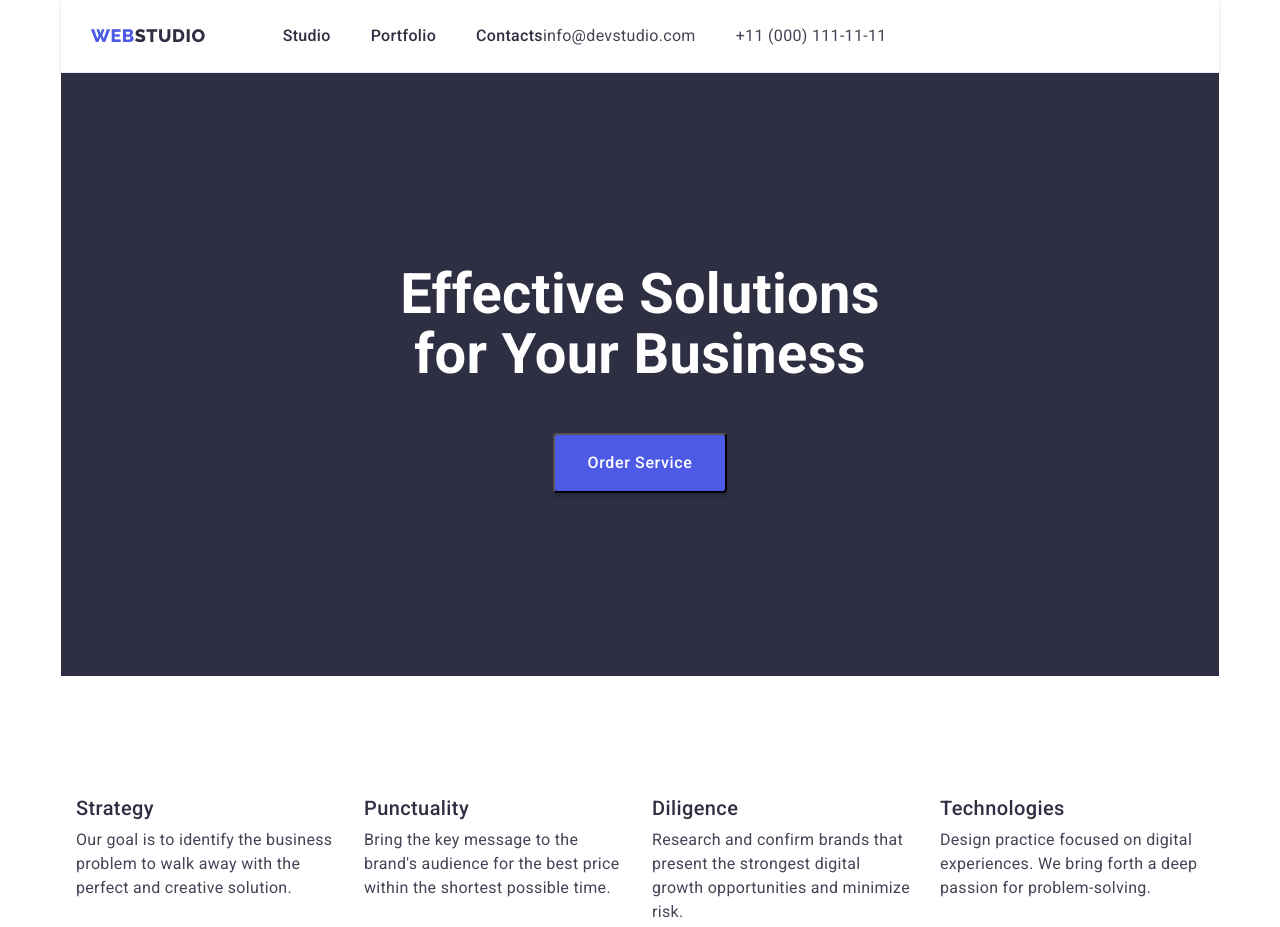
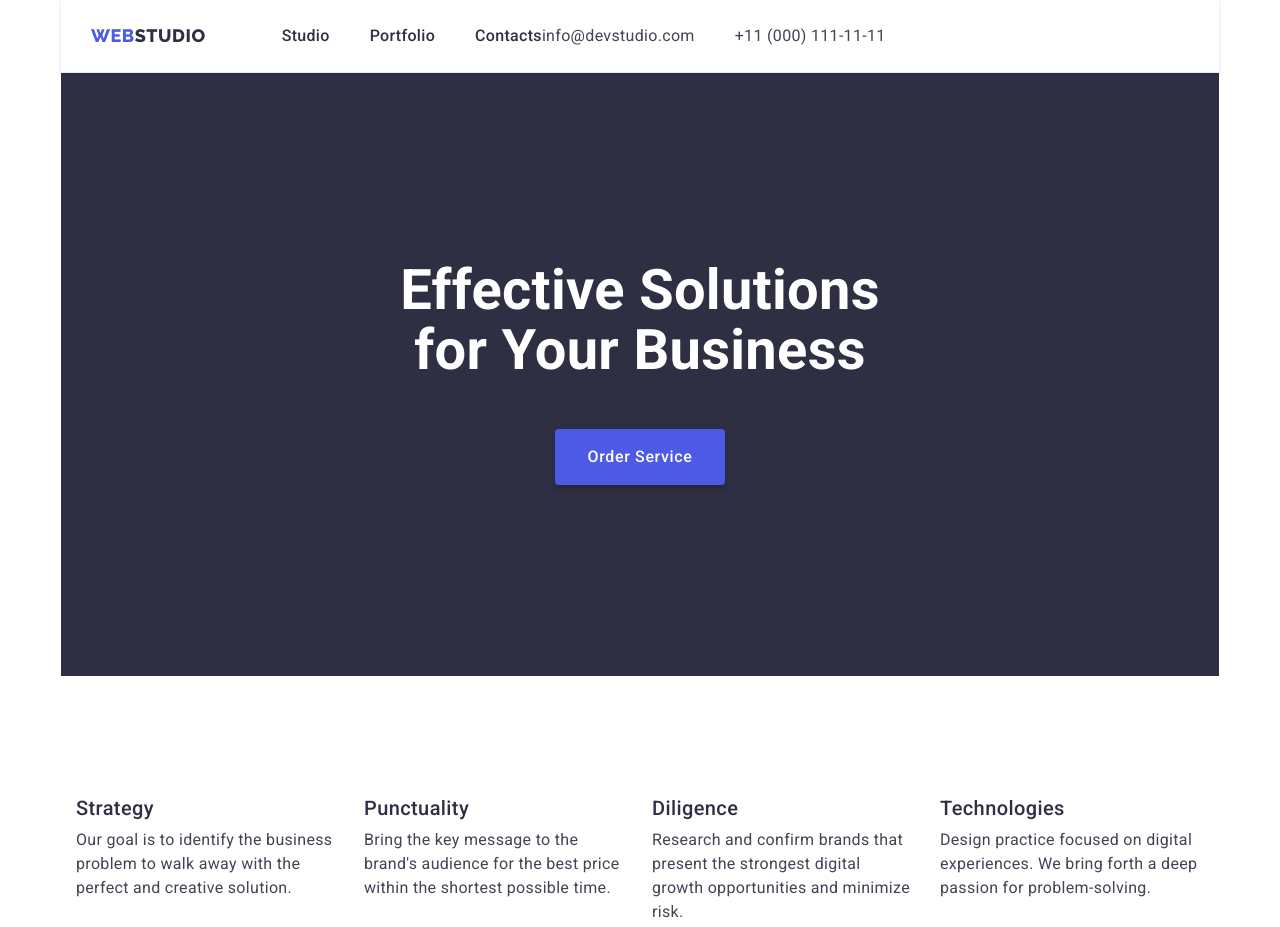
Before and after one commit to LuckyPhoenix7/goit-markup-hw-03, a plain HTML site: page index.html in a window 1280 px wide. Shown: the top 927 px of the page. Drawn offline with nearby package versions, Linux system fonts and the light colour scheme.

Commit message:
HW3 v1.3

```diff
--- a/css/main.css
+++ b/css/main.css
@@ -47,6 +47,7 @@ img {
 
 button {
   cursor: pointer;
+  border: none;
 }
 
 .container {
@@ -131,7 +132,7 @@ button {
 
   display: flex;
   align-items: center;
-  margin-right: 77px;
+  margin-right: 76px;
 }
 
 .header-logo-right {
@@ -185,12 +186,13 @@ button {
 .hero {
   background-color: var(--color-navy-blue);
   height: 603px;
+  padding: 188px 0;
 }
 
 .hero-title {
   color: var(--color-white);
 
-  width: 492px;
+  max-width: 496px;
 
   font-size: 56px;
   font-weight: 600;
@@ -198,7 +200,7 @@ button {
   text-align: center;
 
   margin: 0 auto;
-  padding: 192px 0 48px 0;
+  padding-bottom: 48px;
 }
 
 .hero-button {
@@ -213,8 +215,9 @@ button {
   line-height: 1.5;
   letter-spacing: 0.04em;
 
-  display: flex;
-  align-items: flex-start;
+  display: block;
+  min-width: 169px;
+  height: 56px;
   padding: 16px 32px;
   gap: 10px;
   margin: 0 auto;
```
